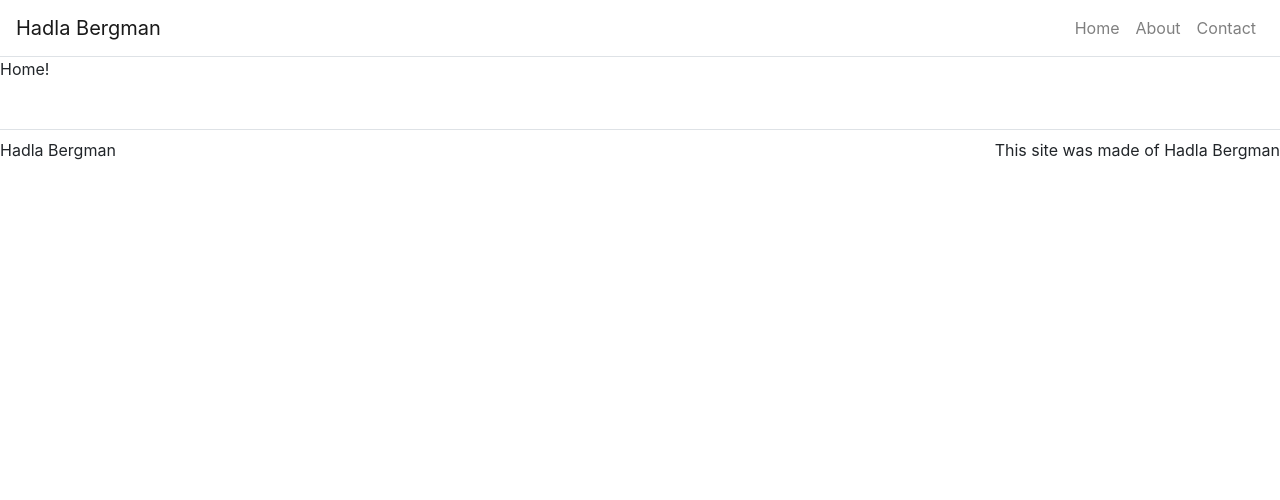
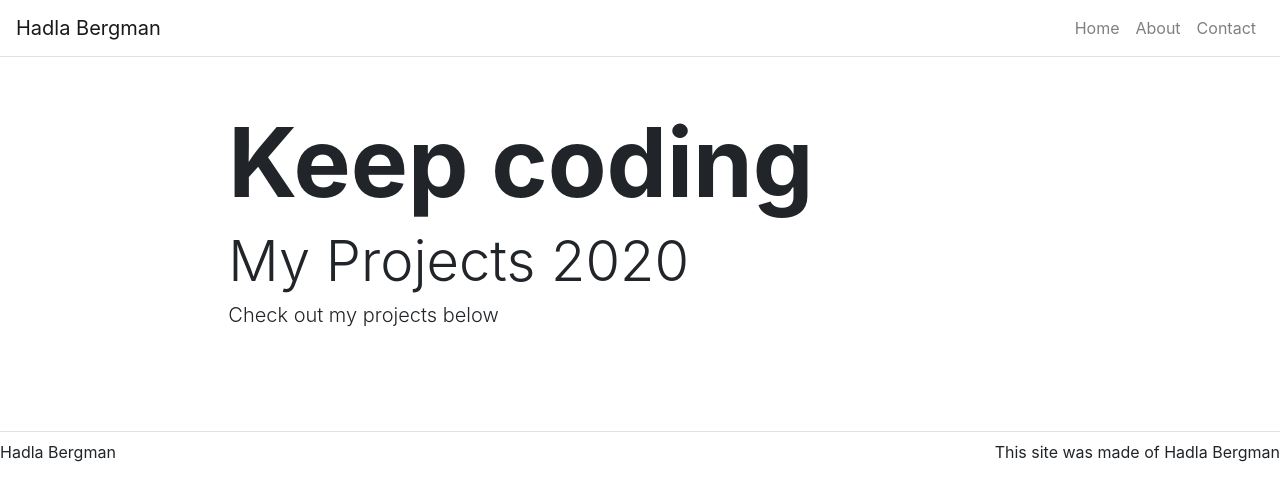
Before and after one commit to Hadla/Portfolio, a React (Create React App) app: page / in a window 1280 px wide. Shown: the top 500 px of the page. Built offline with nearby package versions, Linux system fonts and the light colour scheme.

Commit message:
Created the Hero component.

```diff
--- a/src/App.js
+++ b/src/App.js
@@ -20,7 +20,7 @@
       ],
       home: {
         title: 'Keep coding',
-        subtitle: 'My Projects 2020',
+        subTitle: 'My Projects 2020',
         text: 'Check out my projects below'
       },
       about: {
--- /dev/null
+++ b/src/components/Hero.js
@@ -0,0 +1,24 @@
+import React from 'react';
+import Jumbotron from 'react-bootstrap/Jumbotron';
+import Container from 'react-bootstrap/Container';
+import Row from 'react-bootstrap/Row';
+import Col from 'react-bootstrap/Col';
+
+function Hero (props) {
+
+    return(
+        <Jumbotron className="bg-transparent jumbotron-fluid p-0">
+            <Container fluid={true}>
+                <Row className="justify-content-center py-5">
+                    <Col md={8} sm={12}>
+                      { props.title && <h1 className="display-1 font-weight-bolder">{props.title}</h1>}
+                      { props.subTitle && <h3 className="display-4 font-weight-light">{props.subTitle}</h3>}
+                      { props.text && <h3 className="lead fonte-weight-light">{props.text}</h3>}
+                    </Col>
+                </Row>
+            </Container>
+        </Jumbotron>
+    );
+}
+
+export default Hero;
--- a/src/pages/HomePage.js
+++ b/src/pages/HomePage.js
@@ -1,8 +1,10 @@
 import React from 'react';
+
+import Hero from '../components/Hero';
 
 function HomePage(props) {
     return(
-        <p>Home!</p>
+        <Hero title={props.title} subTitle={props.subTitle} text={props.text}/>
     )
 }
 
```
